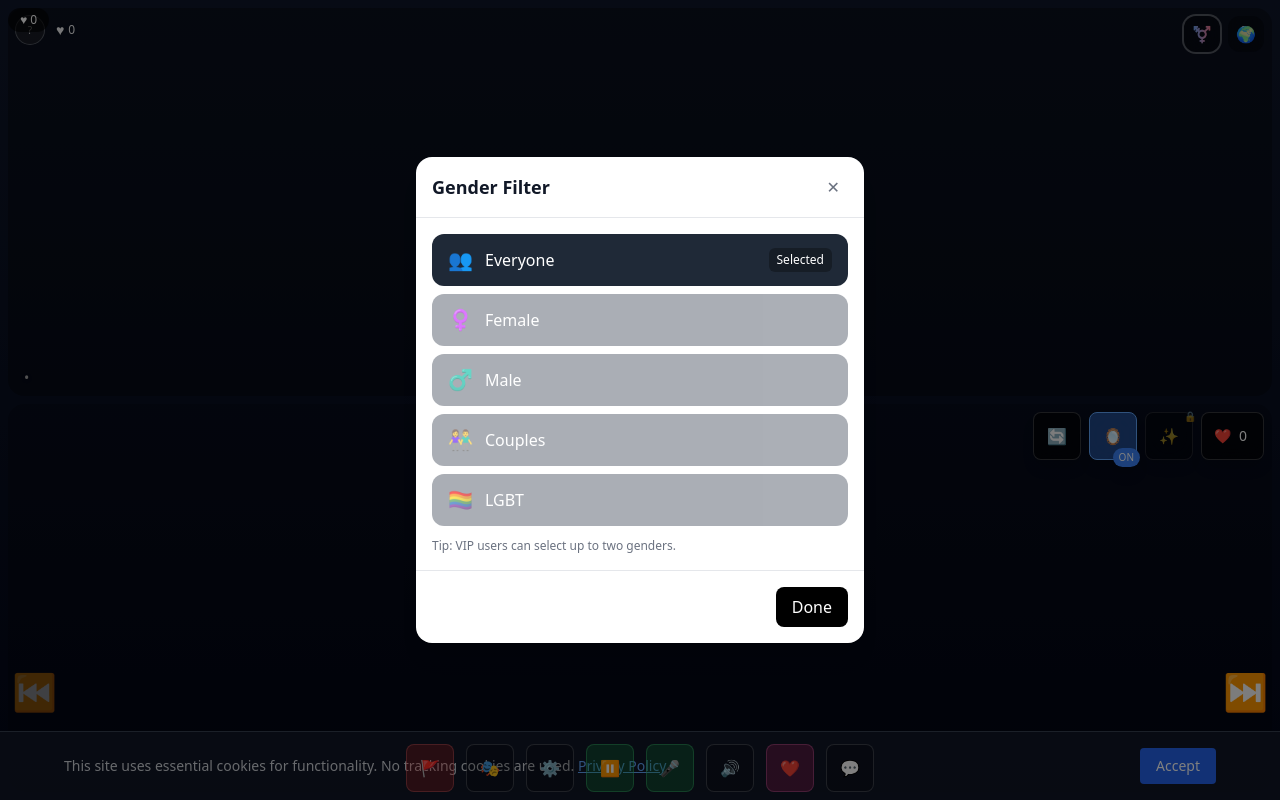
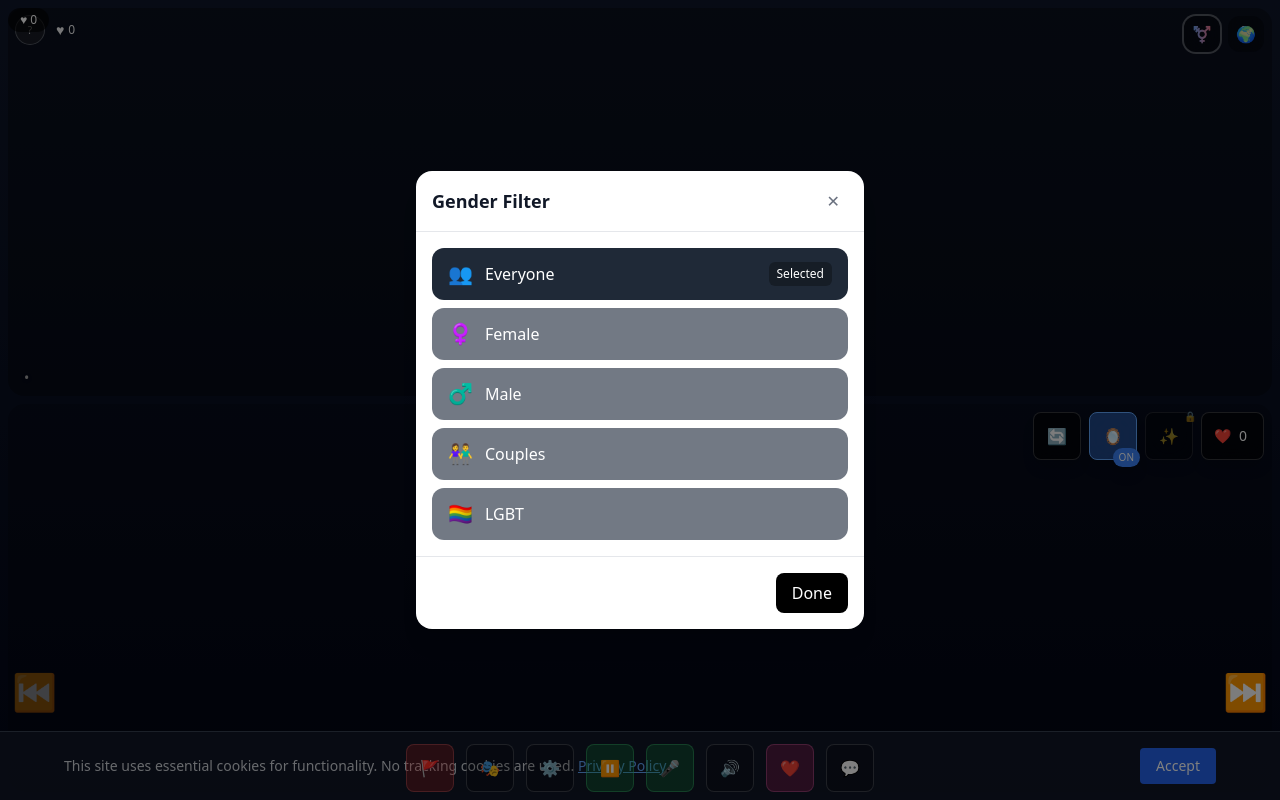
Before and after one commit to Alshughriahmed/diton, a Next.js app: page /chat in a window 1280 px wide. Both pictures are taken after a click on the button "Gender". Built offline with nearby package versions, Linux system fonts and the light colour scheme; no server answers.

Commit message:
Update GenderModal.tsx

```diff
--- a/src/app/chat/components/GenderModal.tsx
+++ b/src/app/chat/components/GenderModal.tsx
@@ -1,87 +1,59 @@
 "use client";
-
 import { useEffect, useState } from "react";
-import { createPortal } from "react-dom";
-import safeFetch from "@/app/chat/safeFetch";
-import { isFFA } from "@/utils/ffa";
 
 export type GenderKey = "any" | "female" | "male" | "couples" | "lgbt";
 
-const OPTIONS: { key: GenderKey; label: string; icon: string; color: string }[] = [
-  { key: "any",     label: "Everyone", icon: "👥",       color: "bg-gray-800" },
-  { key: "female",  label: "Female",   icon: "♀️",        color: "bg-red-500" },
-  { key: "male",    label: "Male",     icon: "♂️",        color: "bg-blue-800" },
-  { key: "couples", label: "Couples",  icon: "👫",        color: "bg-rose-600" },
-  { key: "lgbt",    label: "LGBT",     icon: "🏳️‍🌈",     color: "bg-gradient-to-r from-red-500 via-yellow-500 via-green-500 via-blue-500 to-purple-500" },
+const OPTIONS: {key: GenderKey; label: string; icon: string; color: string}[] = [
+  { key:"any",     label:"Everyone", icon:"👥", color:"bg-gray-800" },
+  { key:"female",  label:"Female",   icon:"♀️", color:"bg-red-500" },
+  { key:"male",    label:"Male",     icon:"♂️", color:"bg-blue-800" },
+  { key:"couples", label:"Couples",  icon:"👫", color:"bg-red-600" },
+  { key:"lgbt",    label:"LGBT",     icon:"🏳️‍🌈", color:"bg-gradient-to-r from-red-500 via-yellow-500 via-green-500 via-blue-500 to-purple-500" },
 ];
 
 type Props = {
   open: boolean;
   onClose: () => void;
-  selected: GenderKey[];               // بدون "any"
+  selected: GenderKey[];           // [] == Everyone
   onChange: (vals: GenderKey[]) => void;
 };
 
+const LAUNCH_OPEN = true; // الإطلاق التجريبي
+
 export default function GenderModal({ open, onClose, selected, onChange }: Props) {
-  const [isVip, setIsVip] = useState(false);
-
-  useEffect(() => {
-    safeFetch("/api/user/vip-status").then(r => r.json()).then(j => {
-      setIsVip(!!(j?.isVip || j?.vip));
-    }).catch(() => {});
-  }, []);
-
-  // أعلم طبقة الإيماءات أن هناك مودال مفتوح
-  useEffect(() => {
-    (window as any).__modalOpen = !!open;
-    return () => { (window as any).__modalOpen = false; };
-  }, [open]);
-
-  // غير VIP وغير FFA = Everyone فقط
-  useEffect(() => {
-    if (open && !(isFFA() || isVip) && selected.length > 0) onChange([]);
-  }, [open, isVip, selected, onChange]);
+  const [sel, setSel] = useState<GenderKey[]>(selected ?? []);
+  useEffect(()=>{ setSel(selected ?? []); }, [selected]);
 
   const toggle = (key: GenderKey) => {
-    if (key === "any") { onChange([]); return; }
-    if (!(isFFA() || isVip)) { onChange([]); return; }
-
-    const set = new Set(selected);
-    if (set.has(key)) set.delete(key);
+    if (key === "any") { setSel([]); onChange([]); return; }
+    const s = new Set(sel);
+    if (s.has(key)) s.delete(key);
     else {
-      if (set.size >= 2) set.delete(Array.from(set)[0] as GenderKey); // VIP حد أقصى 2
-      set.add(key);
+      s.add(key);
+      const limit = LAUNCH_OPEN ? 2 : 1;      // لاحقًا: اربطها بـ VIP/FFA
+      while (s.size > limit) s.delete(Array.from(s)[0] as GenderKey);
     }
-    onChange(Array.from(set) as GenderKey[]);
+    const arr = Array.from(s) as GenderKey[];
+    setSel(arr); onChange(arr);
   };
 
   if (!open) return null;
 
-  const body = (
-    <div
-      className="fixed inset-0 z-[1000] flex items-start md:items-center justify-center bg-black/50 p-2 md:p-6 pointer-events-auto"
-      data-modal-root
-      onClick={onClose}
-    >
-      <div
-        className="w-full max-w-md rounded-2xl bg-white text-gray-900 shadow-xl"
-        onClick={(e) => e.stopPropagation()}
-      >
+  return (
+    <div className="fixed inset-0 z-[9999] flex items-start md:items-center justify-center bg-black/50 p-2 md:p-6" onClick={onClose}>
+      <div className="w-full max-w-md rounded-2xl bg-white text-gray-900 shadow-xl pointer-events-auto" onClick={e=>e.stopPropagation()}>
         <div className="flex items-center justify-between p-4 border-b">
           <h3 className="text-lg font-semibold">Gender Filter</h3>
           <button onClick={onClose} className="px-2 text-gray-500 hover:text-gray-900">✕</button>
         </div>
-
         <div className="grid grid-cols-1 gap-2 p-4">
-          {OPTIONS.map((o) => {
-            const disabled = (!(isFFA() || isVip) && o.key !== "any");
-            const active = (o.key === "any" && selected.length === 0) || selected.includes(o.key);
+          {OPTIONS.map(o=>{
+            const active = (o.key === "any" && sel.length === 0) || sel.includes(o.key);
             return (
               <button
                 key={o.key}
-                disabled={disabled}
-                onClick={() => toggle(o.key)}
-                className={`flex items-center justify-between rounded-xl px-4 py-3 text-white ${active ? o.color : "bg-gray-700/70"} hover:brightness-110 ${disabled ? "opacity-60 cursor-not-allowed" : ""}`}
+                onClick={()=>toggle(o.key)}
+                className={`flex items-center justify-between rounded-xl px-4 py-3 text-white ${active ? o.color : "bg-gray-700/70"} hover:brightness-110`}
               >
                 <span className="flex items-center gap-3">
                   <span className="text-xl">{o.icon}</span>
@@ -91,17 +63,11 @@ export default function GenderModal({ open, onClose, selected, onChange }: Props
               </button>
             );
           })}
-          {!(isFFA() || isVip) && (
-            <p className="text-xs text-gray-500 mt-1">Tip: VIP users can select up to two genders.</p>
-          )}
         </div>
-
         <div className="flex justify-end p-4 border-t">
           <button onClick={onClose} className="px-4 py-2 rounded-lg bg-black text-white">Done</button>
         </div>
       </div>
     </div>
   );
-
-  return createPortal(body, document.body);
 }
```
